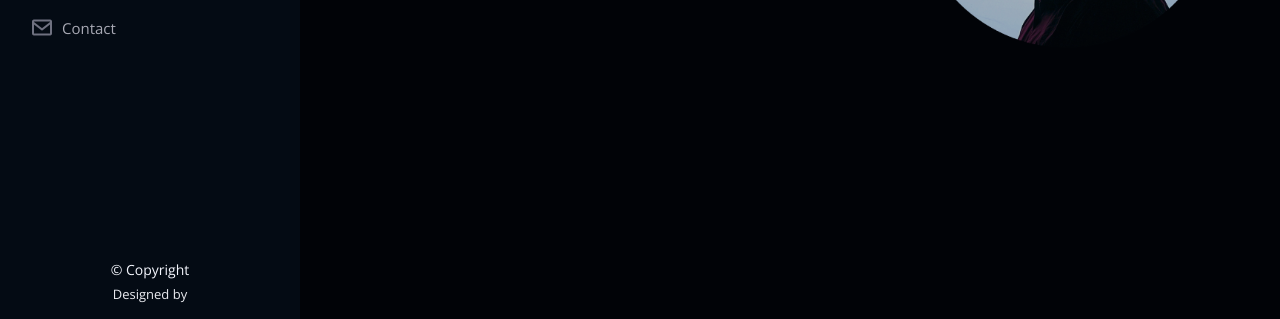
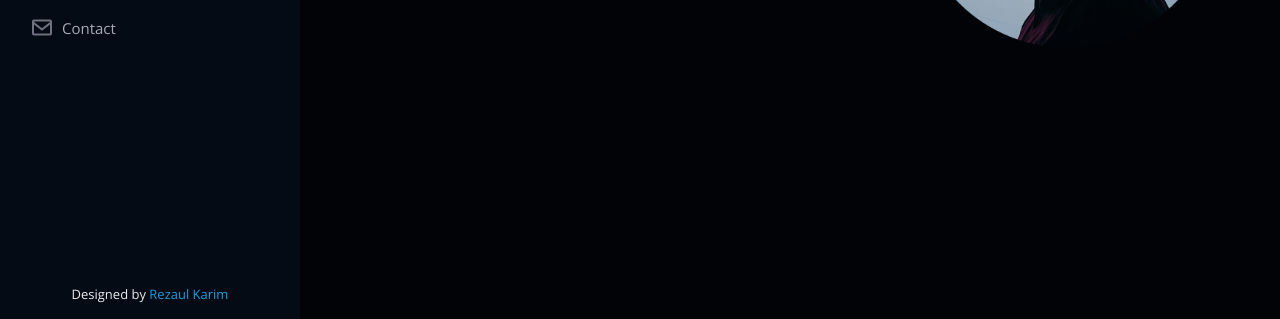
Before and after one commit to imrezaulkrm/protfolio, a plain HTML site: page index.html in a window 1280 px wide. Shown: the part 481-800 px from the top of the page. Drawn offline with nearby package versions, Linux system fonts and the light colour scheme.

Commit message:
Update footer

```diff
--- a/index.html
+++ b/index.html
@@ -629,11 +629,8 @@
   <!-- ======= Footer ======= -->
   <footer id="footer">
     <div class="container">
-      <div class="copyright">
-        &copy; Copyright <strong><span></span></strong>
-      </div>
       <div class="credits">
-        Designed by <a href="#"></a>
+        Designed by <a href="#">Rezaul Karim</a>
       </div>
     </div>
   </footer><!-- End  Footer -->
```
